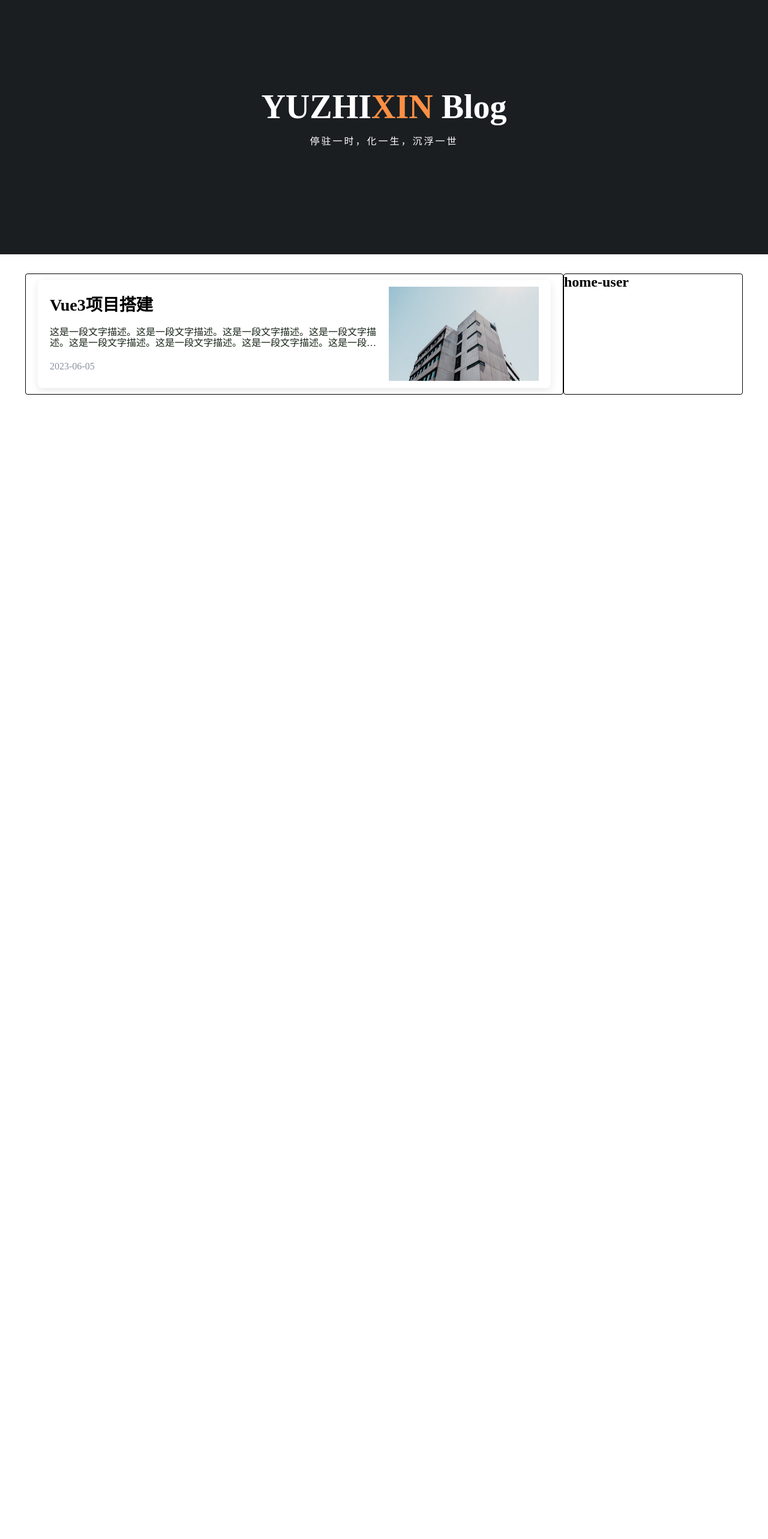
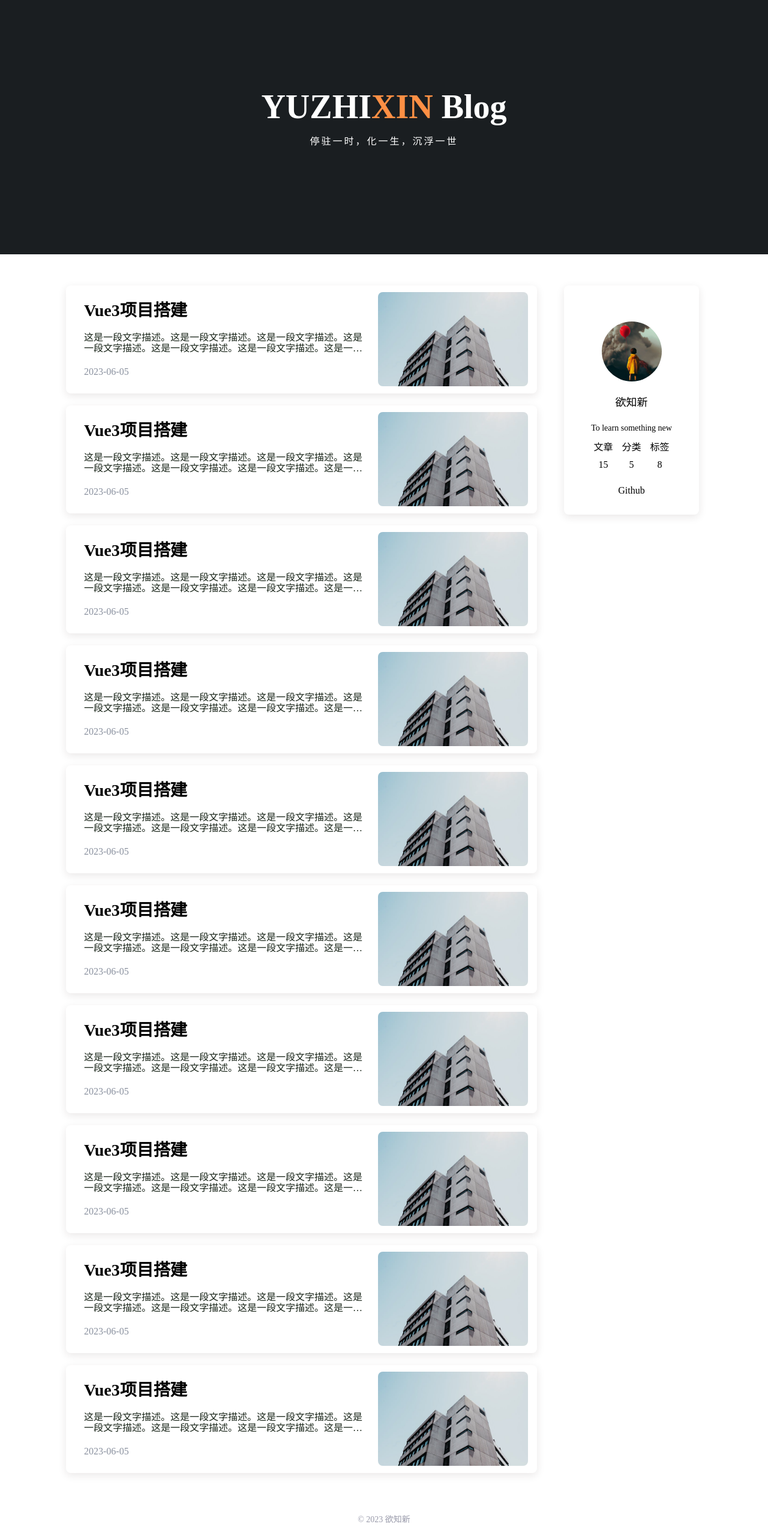
Before and after one commit to linfeng-weng/vue-blog, a Vue app: page /home in a window 1280 px wide. Shown: the part 74-2640 px from the top of the page at 60% size. Before the commit the page ends 800 px from the top, so only its background shows below. Built offline with nearby package versions, Linux system fonts and the light colour scheme.

Commit message:
完成首页搭建

```diff
--- a/src/App.vue
+++ b/src/App.vue
@@ -1,12 +1,12 @@
 <template>
     <nav-bar></nav-bar>
     <router-view></router-view>
+    <copyright></copyright>
 </template>
 
 <script setup>
     import NavBar from '@/components/nav-bar/nav-bar.vue'
-    import Home from './views/home/home.vue'
-
+    import Copyright from '@/components/copyright/copyright.vue'
 </script>
 
 <style lang="less" scoped>
--- a/src/assets/css/common.css
+++ b/src/assets/css/common.css
@@ -2,6 +2,7 @@
     --container-color: #1a1e21;
     --second-color: #fd8f44;
     --text-color: #172317;
+    --bg-color: #fff;
 
     --el-text-color-primary: var(--text-color) !important;
     --el-menu-item-font-size: 16px !important;
@@ -10,6 +11,12 @@
 
 }
 
+::selection {
+    color: var(--bg-color);
+    background: var(--second-color);
+}
+
 .container {
-    margin: 32px 52px;
+    min-height: 80vh;
+    margin: 32px 100px;
 }
--- a/src/assets/css/reset.css
+++ b/src/assets/css/reset.css
@@ -1,3 +1,7 @@
+* {
+  scroll-behavior: smooth;
+}
+
 html {
     line-height: 1.2;
   }
--- /dev/null
+++ b/src/components/copyright/copyright.vue
@@ -0,0 +1,24 @@
+<template>
+    <div class="copyright">
+        <p>&#169; 2023 <a href="#">欲知新</a></p>
+    </div>
+</template>
+
+<script setup>
+
+</script>
+
+<style lang="less" scoped>
+    .copyright {
+        position: relative;
+        bottom: 0;
+        margin-top: 50px;
+        font-size: 14px;
+        height: 40px;
+        text-align: center;
+        color: #999aaa;
+        a {
+            color: #999aaa;
+        }
+    }
+</style>
--- a/src/components/nav-bar/nav-bar.vue
+++ b/src/components/nav-bar/nav-bar.vue
@@ -17,7 +17,7 @@
 </template>
 
 <script setup>
-    import { computed, ref } from 'vue'
+    import { computed } from 'vue'
     import { useRoute, useRouter } from 'vue-router'
     const route = useRoute()
     const router = useRouter()
@@ -37,6 +37,7 @@
         left: 0;
         right: 0;
         padding: 0 32px;
+        z-index: 9;
         .el-menu-item.logo{
             font-size: 24px;
             font-weight: 600;
--- a/src/views/home/cpns/home-articles.vue
+++ b/src/views/home/cpns/home-articles.vue
@@ -1,6 +1,6 @@
 <template>
     <div class="home-articles">
-
+        <template v-for="i in 10">
             <div class="article">
                 <div class="left">
                     <div class="title">Vue3项目搭建</div>
@@ -13,7 +13,7 @@
                     </div>
                 </div>
             </div>
-
+        </template>
     </div>
 </template>
 
@@ -26,11 +26,11 @@
         .article {
             display: flex;
             align-items: center;
-            margin: 10px 20px;
-            padding: 0 20px;
+            margin: 20px;
+            padding: 0 15px 0 30px;
             height: 180px;
             box-shadow: 0 4px 14px hsl(355deg 25%  15% / 10%);
-            border-radius: 0.5rem;
+            border-radius: 8px;
             .left {
                 display: flex;
                 flex-direction: column;
@@ -58,8 +58,10 @@
                 .cover {
                     margin-left: 20px;
                     width: 250px;
-                    background-color: #000;
+                    // border-radius: 8px;
                     img {
+                        width: 100%;
+                        border-radius: 8px;
                         object-fit: cover;
                         object-position: center;
                     }
--- a/src/views/home/cpns/home-user.vue
+++ b/src/views/home/cpns/home-user.vue
@@ -1,6 +1,29 @@
 <template>
     <div class="home-user">
-        <h2>home-user</h2>
+        <div class="user">
+            <div class="avatar">
+                <img src="@/assets/img/头像1.jpg" alt="">
+            </div>
+            <div class="username">欲知新</div>
+            <div class="intro">To learn something new</div>
+            <div class="article-message">
+                <div class="sort">
+                    <div>文章</div>
+                    <div>15</div>
+                </div>
+                <div class="sort">
+                    <div>分类</div>
+                    <div>5</div>
+                </div>
+                <div class="sort">
+                    <div>标签</div>
+                    <div>8</div>
+                </div>
+            </div>
+            <div class="other-message">
+                <span>Github</span>
+            </div>
+        </div>
     </div>
 </template>
 
@@ -9,5 +32,47 @@
 </script>
 
 <style lang="less" scoped>
+    .home-user {
+        position: sticky;
+        top: 80px;
+        .user {
+            display: flex;
+            flex-direction: column;
+            align-items: center;
+            row-gap: 25px;
+            margin: 20px 25px;
+            padding: 60px 10px 30px;
+            box-shadow: 0 4px 14px hsl(355deg 25%  15% / 10%);
+            border-radius: 8px;
+            .avatar {
+                width: 100px;
+                height: 100px;
 
+                img {
+                    width: 100%;
+                    border-radius: 50%;
+                    object-fit: cover;
+                    object-position: center;
+                }
+            }
+            .username {
+                font-size: 18px;
+            }
+            .intro {
+                font-size: 14px;
+                margin-bottom: -10px;
+            }
+            .article-message {
+                display: flex;
+                column-gap: 15px;
+                .sort{
+                    display: flex;
+                    flex-direction: column;
+                    align-items: center;
+                    row-gap: 10px;
+                }
+            }
+
+        }
+    }
 </style>
--- a/src/views/home/home.vue
+++ b/src/views/home/home.vue
@@ -1,12 +1,13 @@
 <template>
+    <div class="home">
         <home-header/>
-    <section class="container">
+        <div class="container">
             <el-row :gutter="20">
                 <el-col :span="18"><home-articles/></el-col>
                 <el-col :span="6"><home-user/></el-col>
             </el-row>
-    </section>
-
+        </div>
+    </div>
 
 
 
@@ -19,10 +20,11 @@
 </script>
 
 <style lang="less" scoped>
+    .home {
 
         .el-col {
             padding: 0 !important;
-        border-radius: 4px;
-        border: 1px solid #000;
         }
+    }
+
 </style>
```
Also changed, not shown: src/assets/img/头像1.jpg (added). Lines whose indentation alone changed are shown as unchanged.
